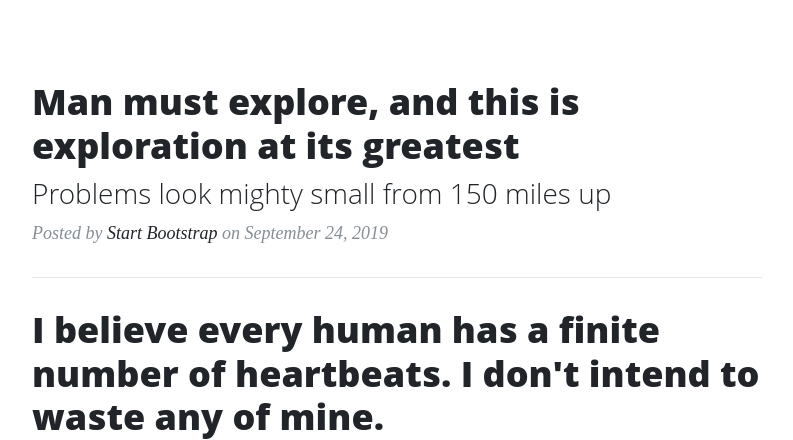
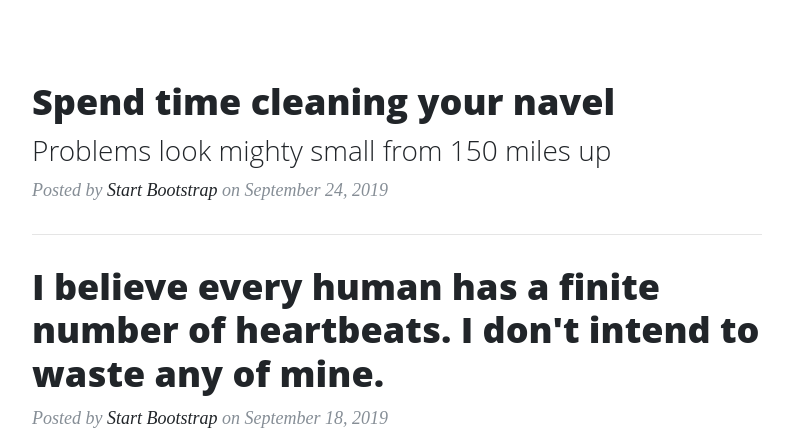
Before and after one commit to Drekkg/flask-new, a Flask app: page / in a window 1280 px wide. Shown: the part 628-1068 px from the top of the page, without its empty margins (243-1036 px from the left). Run offline with Flask 3, Linux system fonts and the light colour scheme; some libraries are stand-ins or nearby versions.

Commit message:
FEAT adds clean navel

```diff
--- a/templates/index.html
+++ b/templates/index.html
@@ -5,7 +5,7 @@
         <div class="post-preview">
             <a href="post.html">
                 <h2 class="post-title">
-                    Man must explore, and this is exploration at its greatest
+                    Spend time cleaning your navel
                 </h2>
                 <h3 class="post-subtitle">
                     Problems look mighty small from 150 miles up
```
